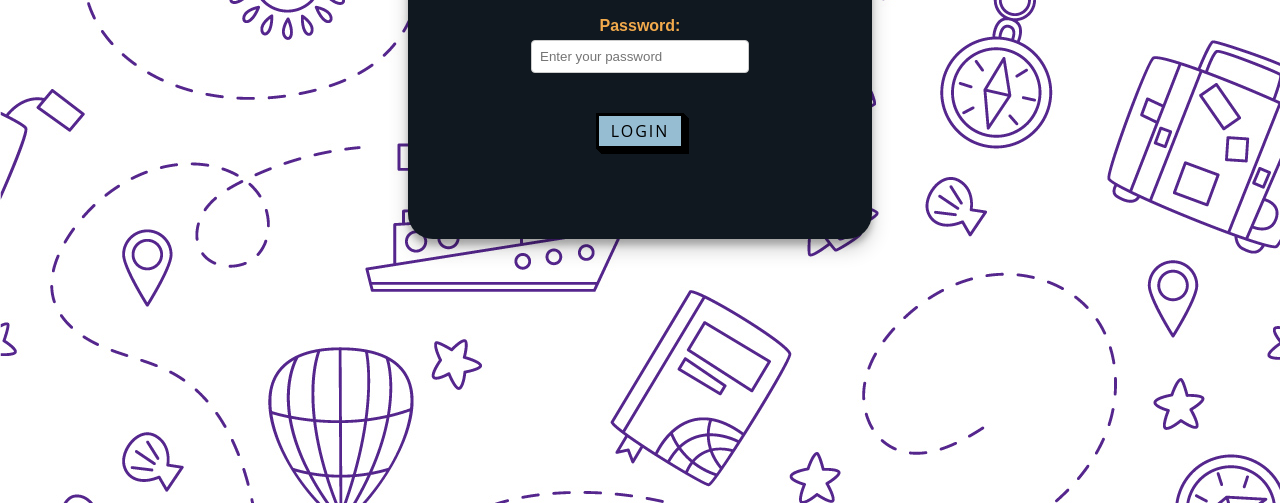
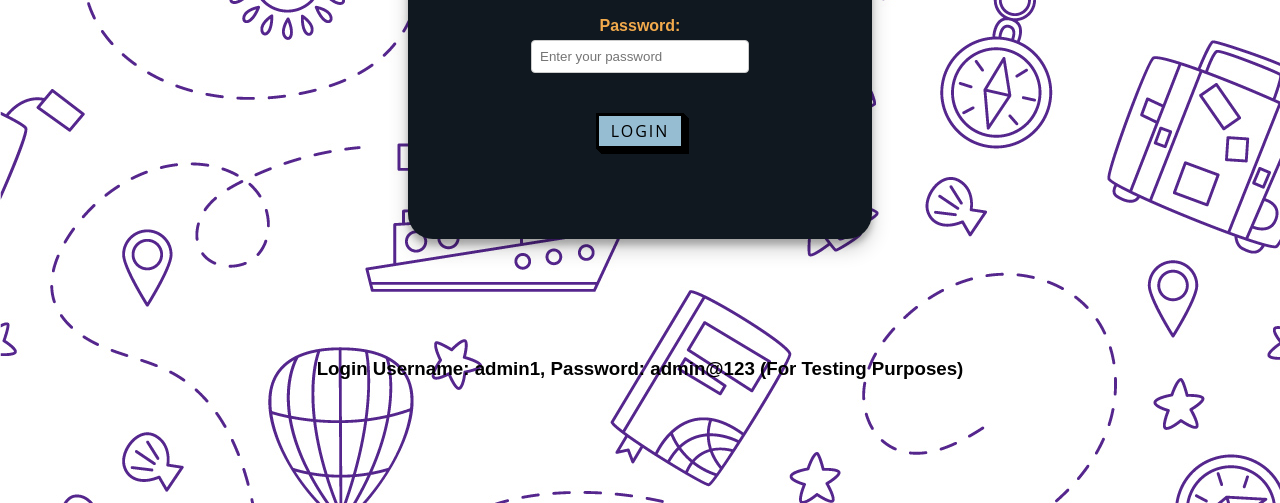
Before and after one commit to mallikagulati/Flight-Reservation-System, a website: page admin/admin_login.html in a window 1280 px wide. Shown: the part 305-808 px from the top of the page. Drawn offline with Linux system fonts and the light colour scheme; files that its build step writes are made by us from their sources; files whose address does not match are found by name.

Commit message:
Update admin_login.html

```diff
--- a/admin/admin_login.html
+++ b/admin/admin_login.html
@@ -31,5 +31,8 @@
                 <button type="submit" class="btn">Login</button>
             </form>
         </div>
+        <h3 style="color: black">
+            Login Username: admin1, Password: admin@123 (For Testing Purposes)
+        </h3>
     </body>
 </html>
```
